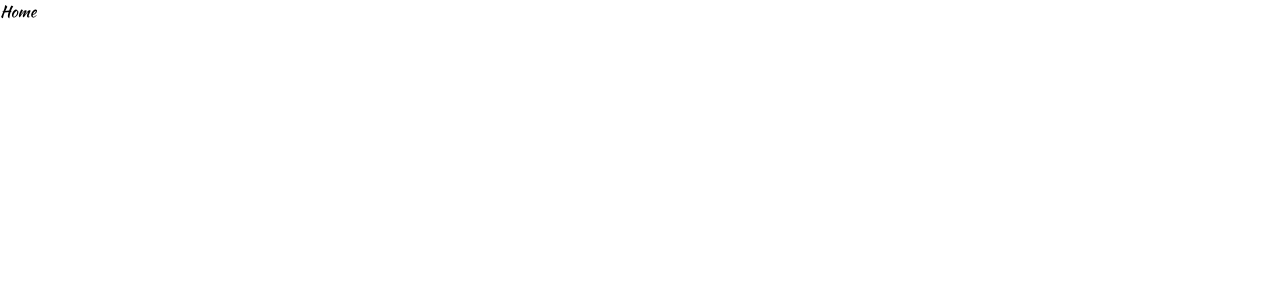
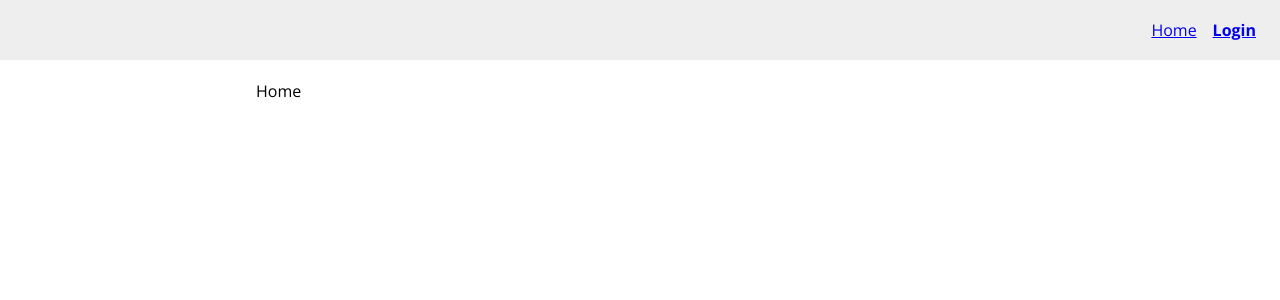
Before and after one commit to Byancaam/react-styled-components, a React (Create React App) app: page / in a window 1280 px wide. Shown: the top 300 px of the page. Built offline with nearby package versions, Linux system fonts and the light colour scheme.

Commit message:
feat: Creating the home component

```diff
--- a/src/components/pages/Home.js
+++ b/src/components/pages/Home.js
@@ -1,5 +1,10 @@
+import { PageLayout } from 'components/common';
 import React from 'react';
 
 export default function Home() {
-  return <div>Home</div>;
+  return (
+    <PageLayout>
+      Home
+    </PageLayout>
+  );
 }
```
